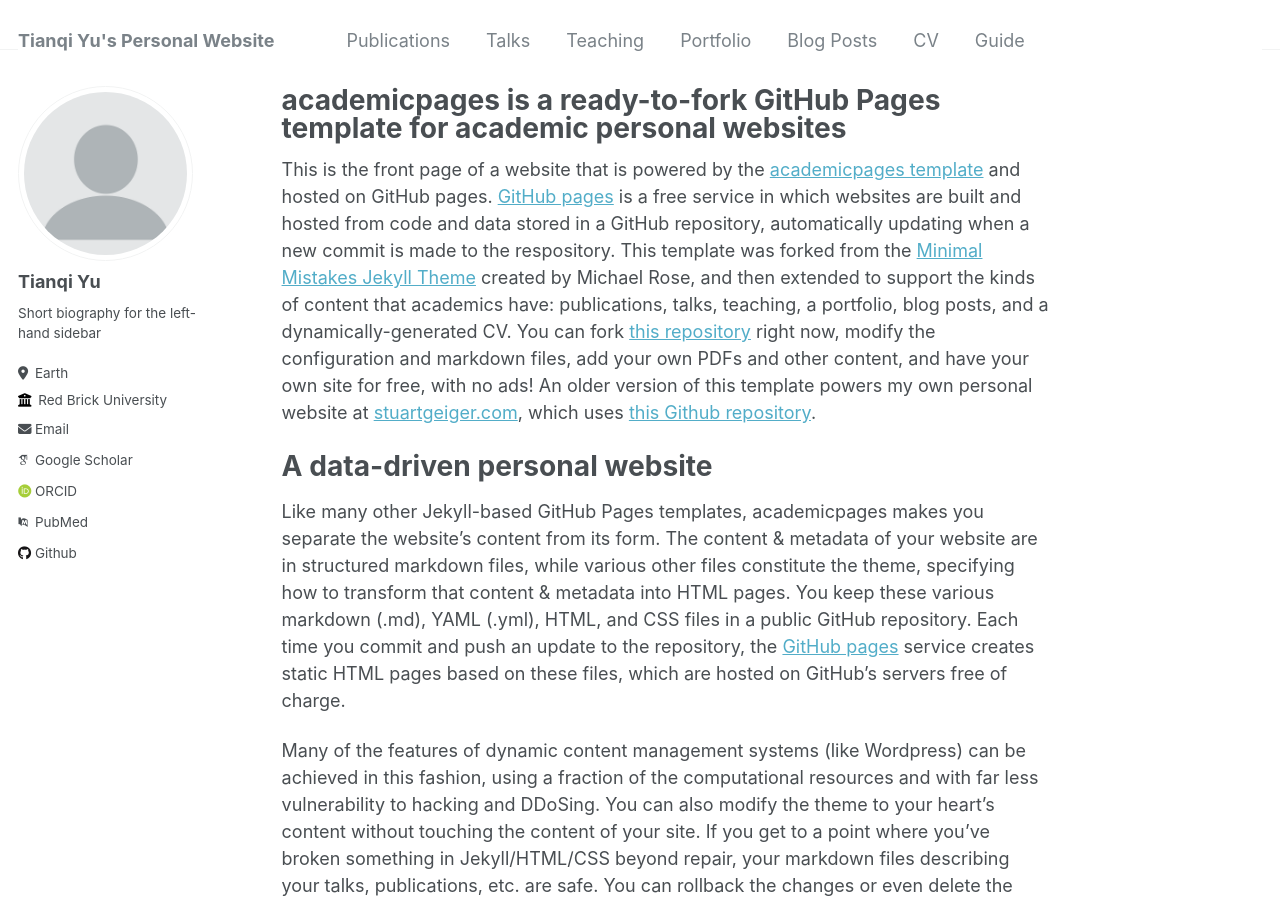
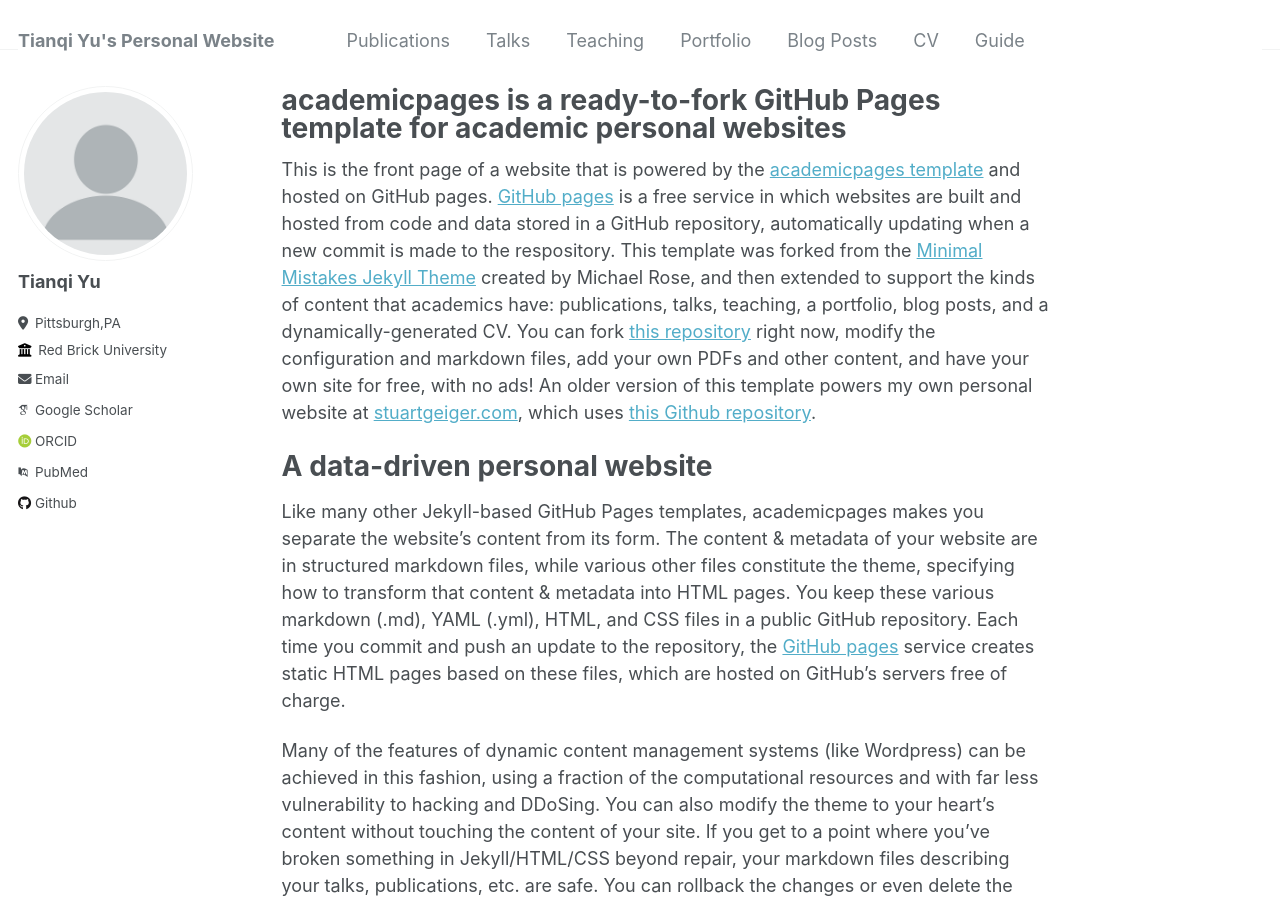
Before and after one commit to NickYu321/NickYu321.github.io, a Jekyll site: the page built from _pages/about.md, in a window 1280 px wide and 900 px high. Built offline with Jekyll 4.4.1, drawn with Linux system fonts in a browser that asks for light colours; some web fonts are replaced.

Commit message:
Update _config.yml
1

```diff
--- a/_config.yml
+++ b/_config.yml
@@ -12,9 +12,9 @@ title                    : "Tianqi Yu's Personal Website"
 title_separator          : "-"
 name                     : &name "Tianqi Yu"
 description              : &description "personal description"
-url                      : https://academicpages.github.io # the base hostname & protocol for your site e.g. "https://mmistakes.github.io"
+url                      : https://NickYu321.github.io # the base hostname & protocol for your site e.g. "https://mmistakes.github.io"
 baseurl                  : "" # the subpath of your site, e.g. "/blog"
-repository               : "academicpages/academicpages.github.io"
+repository               : "NickYu321/NickYu321.github.io"
 
 # Site Author - The following control what appear as part of the author content on the side bar.
 #               If a field is blank the icon and link will not appear, otherwise it will be shown.
@@ -24,8 +24,8 @@ author:
   avatar           : "profile.png"
   name             : "Tianqi Yu"
   pronouns         : # example: "she/her"
-  bio              : "Short biography for the left-hand sidebar"
-  location         : "Earth"
+  bio              : ""
+  location         : "Pittsburgh,PA"
   employer         : "Red Brick University"
   uri              : # URL
   email            : "none@example.org"
```
